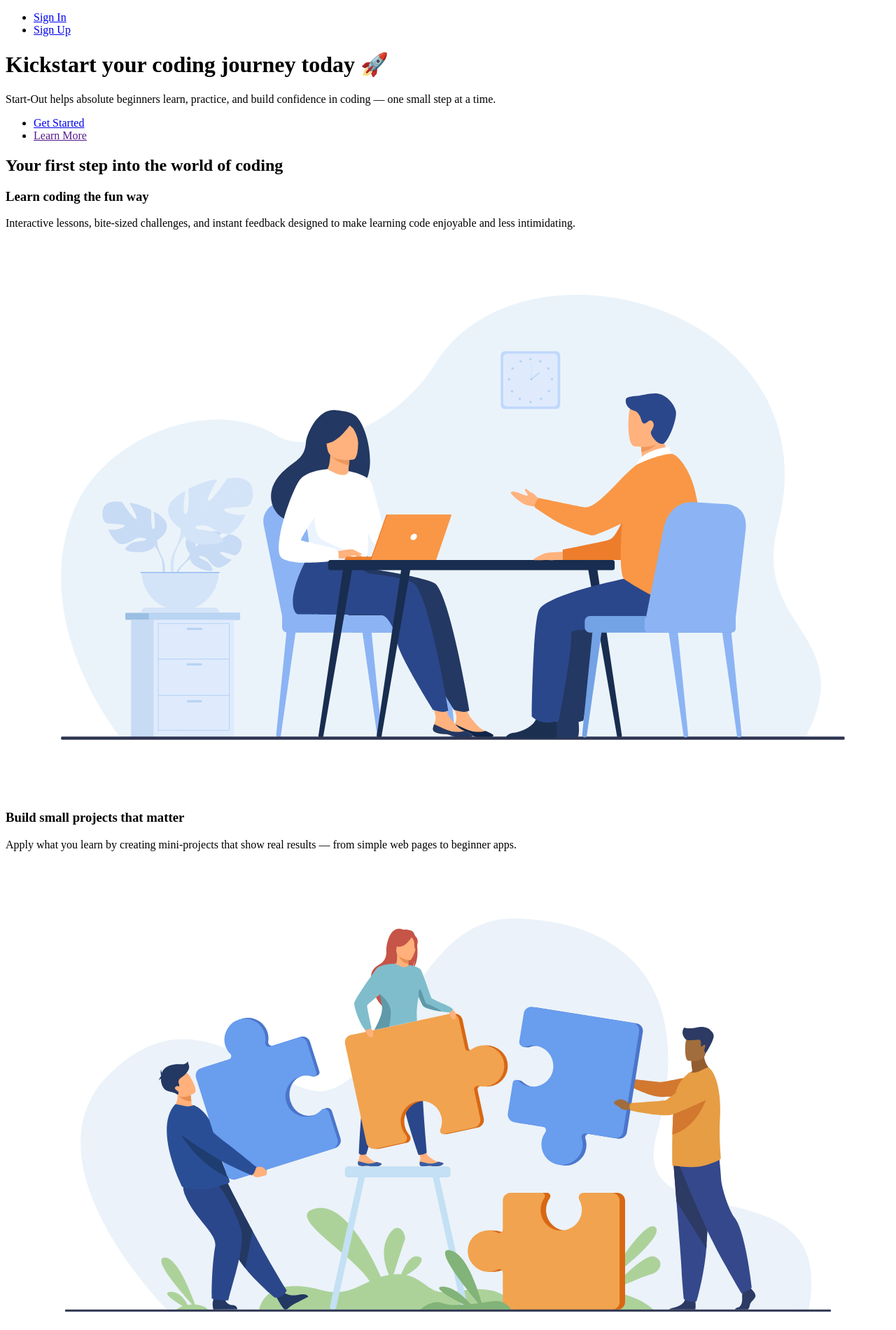
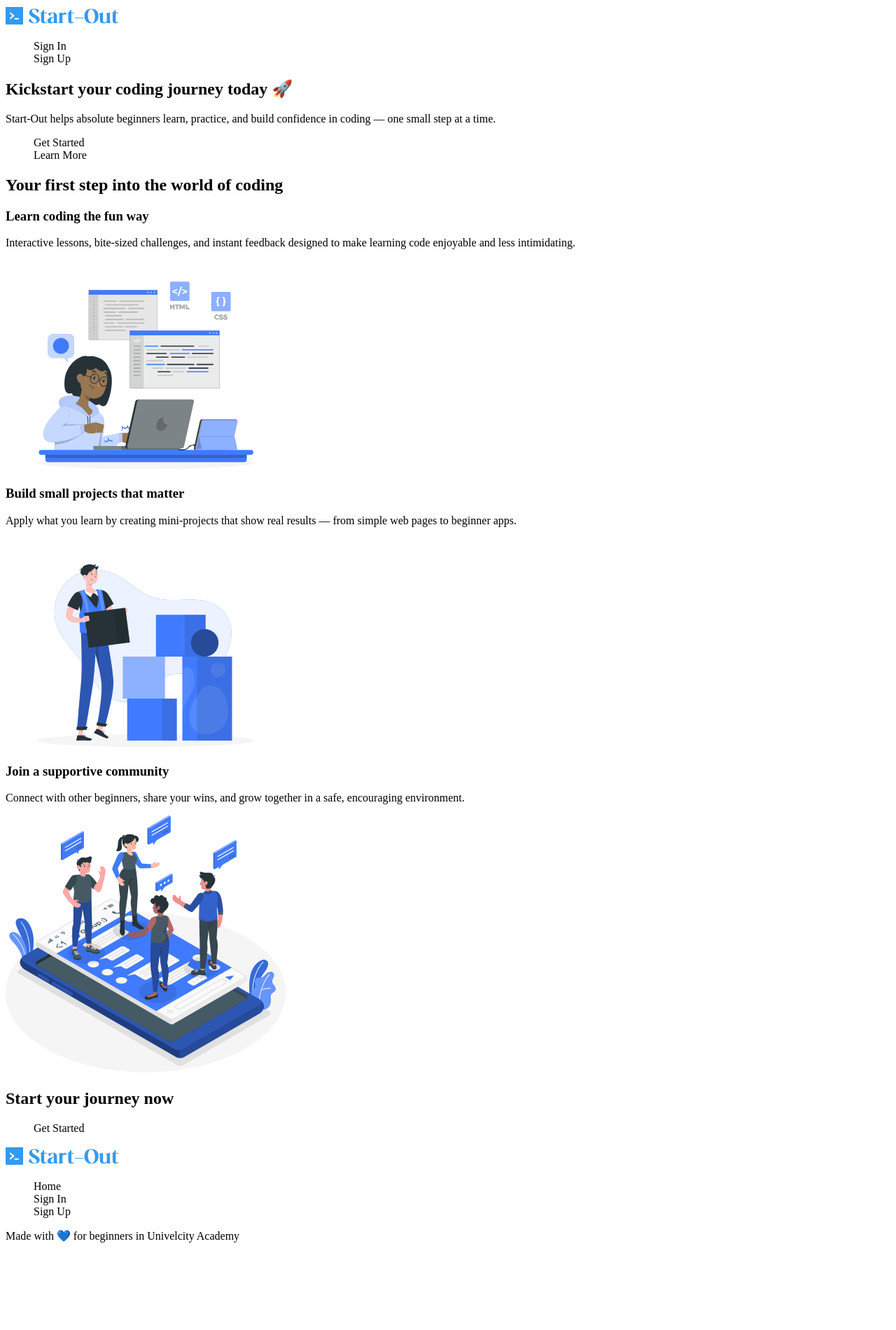
Before and after one commit to JonOnTheHub/start-out, a plain HTML site: page index.html in a window 1280 px wide. Shown: the top 1900 px of the page at 70% size. After the commit the page ends 1791 px from the top, so only its background shows below. Drawn offline with Linux system fonts and the light colour scheme.

Commit message:
feat: update images, modify index.html, and add style.css
- Replaced previously added images with updated versions
- Updated index.html to reflect layout and style changes
- Added new style.css file for improved styling and structure

```diff
--- a/index.html
+++ b/index.html
@@ -3,60 +3,97 @@
   <head>
     <meta charset="UTF-8" />
     <meta name="viewport" content="width=device-width, initial-scale=1.0" />
+    <link rel="stylesheet" href="style.css">
     <title>Start-Out</title>
   </head>
+
   <body>
-    <!-- nav buttons -->
+    <header>
+      <nav>
+        <!-- Navigation Section -->
+        <a href="index.html"
+          ><img src="images/startout.svg" alt="start-out"
+        /></a>
+        <!-- Nav Buttons -->
         <ul>
           <li><a href="signin.html">Sign In</a></li>
           <li><a href="signup.html">Sign Up</a></li>
         </ul>
+      </nav>
+
+      <section>
         <!-- Hero Section -->
-    <h1>Kickstart your coding journey today 🚀</h1>
+        <h1>Kickstart <span>your coding</span> journey today 🚀</h1>
         <p>
-      Start-Out helps absolute beginners learn, practice, and build confidence
-      in coding — one small step at a time.
+          Start-Out helps absolute beginners learn, practice, and build
+          confidence in coding — one small step at a time.
         </p>
 
         <ul>
           <li><a href="signup.html">Get Started</a></li>
           <li><a href="">Learn More</a></li>
         </ul>
+      </section>
+    </header>
+
+    <main>
+      <section>
         <!-- Featured Section -->
-    <h2>Your first step into the world of coding</h2>
+        <h2>Your <span>first step</span> into the world of coding</h2>
 
+        <div>
           <h3>Learn coding the fun way</h3>
           <p>
-      Interactive lessons, bite-sized challenges, and instant feedback designed
-      to make learning code enjoyable and less intimidating.
+            Interactive lessons, bite-sized challenges, and instant feedback
+            designed to make learning code enjoyable and less intimidating.
           </p>
-    <img src="resources\learn-coding.svg" alt="Learn Coding">
+          <img src="images/features-1.svg" alt="Learn Coding" />
+        </div>
 
+        <div>
           <h3>Build small projects that matter</h3>
           <p>
-      Apply what you learn by creating mini-projects that show real results —
-      from simple web pages to beginner apps.
+            Apply what you learn by creating mini-projects that show real
+            results — from simple web pages to beginner apps.
           </p>
-    <img src="resources\build-together.svg" alt="Build Together">
+          <img src="images/features-2.svg" alt="Build Together" />
+        </div>
 
+        <div>
           <h3>Join a supportive community</h3>
           <p>
-      Connect with other beginners, share your wins, and grow together in a
-      safe, encouraging environment.
+            Connect with other beginners, share your wins, and grow together in
+            a safe, encouraging environment.
           </p>
-    <img src="resources\help-eachother.svg" alt="Help Each Other">
+          <img src="images/features-3.svg" alt="Help Each Other" />
+        </div>
+      </section>
 
+      <section>
+        <div>
           <!-- CTA Section -->
           <h2>Start your journey now</h2>
           <ul>
             <li><a href="signup.html">Get Started</a></li>
           </ul>
+        </div>
+      </section>
+    </main>
+
+    <footer>
+      <div>
         <!-- Footer Section -->
+        <a href="index.html"
+          ><img src="images/startout.svg" alt="start-out"
+        /></a>
+
         <ul>
           <li><a href="/index.html">Home</a></li>
           <li><a href="signin.html">Sign In</a></li>
           <li><a href="signup.html">Sign Up</a></li>
         </ul>
         <p>Made with 💙 for beginners in Univelcity Academy</p>
+      </div>
+    </footer>
   </body>
 </html>
--- /dev/null
+++ b/style.css
@@ -0,0 +1,8 @@
+ul {
+    list-style: none;
+}
+
+a {
+    text-decoration: none;
+    color: black;
+}
```
Also changed, not shown: form.html (added, +29 -0 lines), images/Hero-img.png (added), images/build-together.svg (renamed from resources/build-together.svg), images/features-1.svg (added), images/features-2.svg (added), images/features-3.svg (added), images/help-eachother.svg (renamed from resources/help-eachother.svg), images/hero-blob.png (added), images/learn-coding.svg (renamed from resources/learn-coding.svg), images/startout.svg (added). Lines whose indentation alone changed are shown as unchanged.
